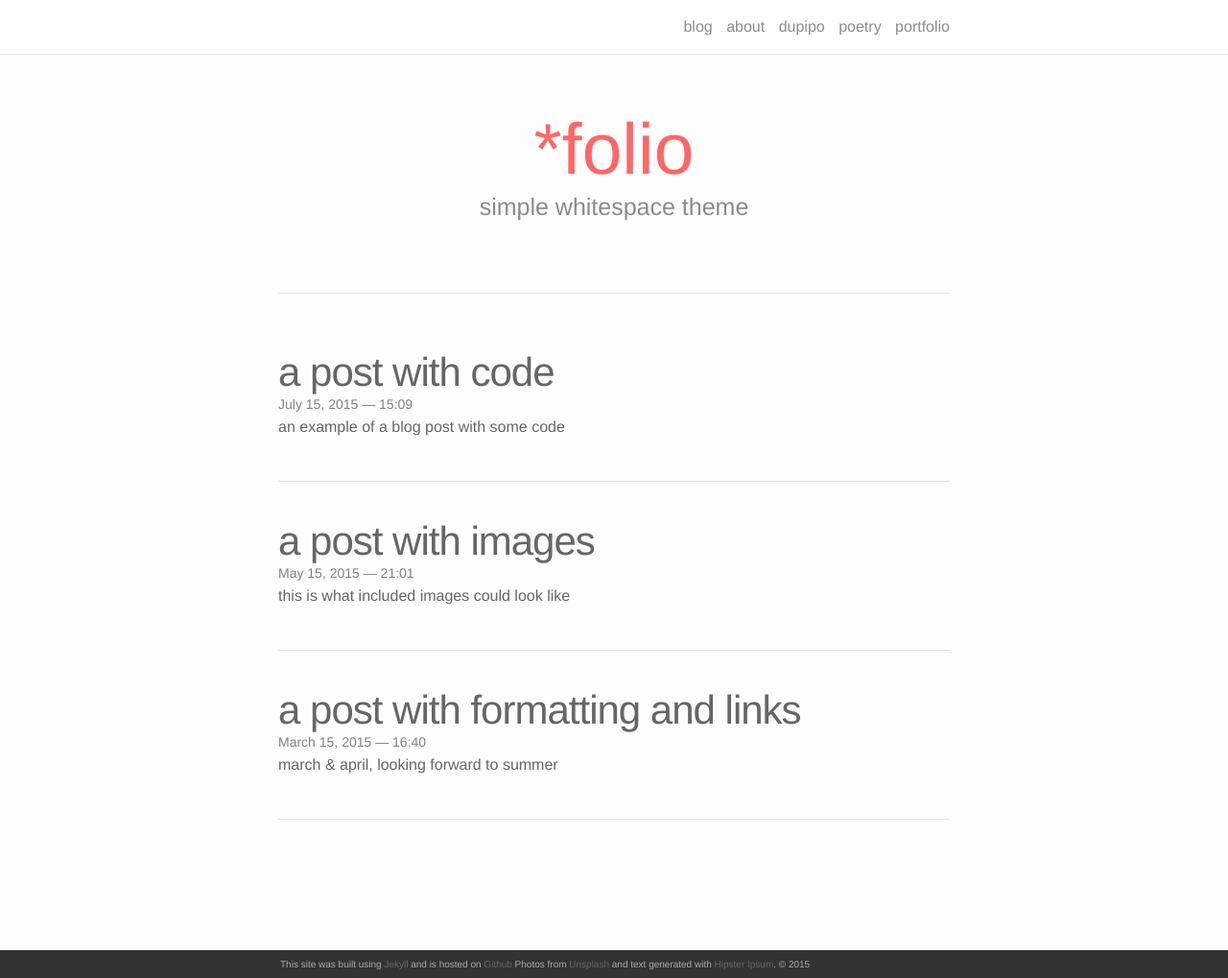
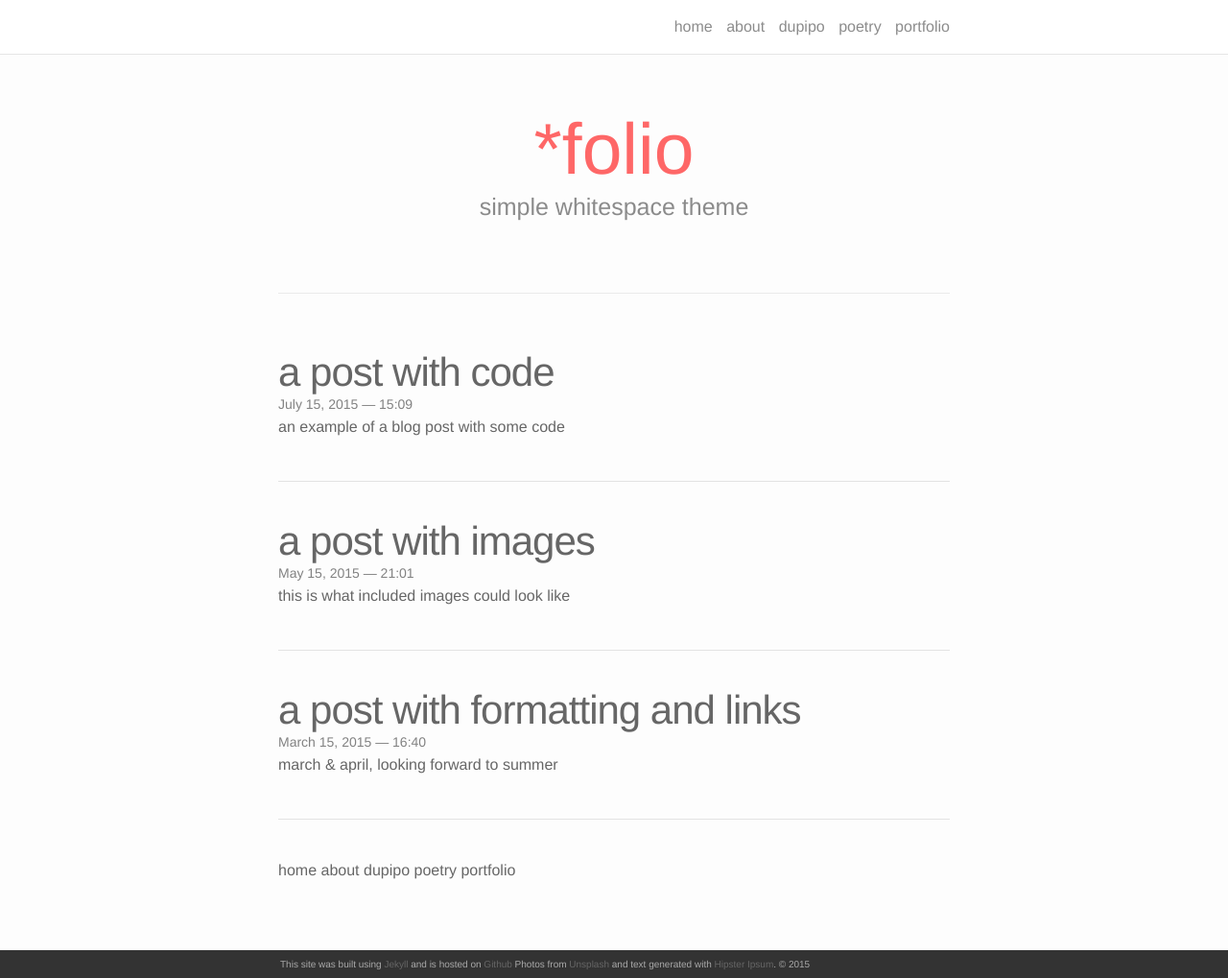
Before and after one commit to florento/florent-jacquemard.github.io, a Jekyll site: the page built from index.html, in a window 1280 px wide and 1019 px high. Shown: the whole window at 96% size. Built offline with Jekyll 4.4.1, drawn with Linux system fonts in a browser that asks for light colours; nearby versions of some CDN libraries; the list of posts is cut into pages by our own code.

Commit message:
copie florent.jacquemard.gitlab.io

```diff
--- a/_includes/footer.html
+++ b/_includes/footer.html
@@ -1,7 +1,9 @@
 <footer class="site-footer">
 
   <div class="wrapper">
-  	<p>This site was built using <a href="http://jekyllrb.com" target="_blank">Jekyll</a> and is hosted on <a href="https://github.com" target="_blank">Github</a> Photos from <a href="https://unsplash.com" target="_blank">Unsplash</a> and text generated with <a href="http://hipsum.co" target="_blank">Hipster Ipsum</a>. &#169; 2015</p>
+  	<p>This site was built using <a href="http://jekyllrb.com" target="_blank">Jekyll</a> and is hosted on <a href="https://github.com" target="_blank">Github</a>
+  	Photos from <a href="https://unsplash.com" target="_blank">Unsplash</a>
+  	and text generated with <a href="http://hipsum.co" target="_blank">Hipster Ipsum</a>. &#169; 2015</p>
   </div>
 
 </footer>
--- a/_includes/header.html
+++ b/_includes/header.html
@@ -6,12 +6,14 @@
 
       <div class="trigger">
         <!-- {{ site.title }} instead of blog -->
-        <a class="page-link" href="{{ site.baseurl }}/">blog</a>
+        <a class="page-link" href="{{ site.baseurl }}/">home</a>
 
         {% for page in site.pages %}
-          {% if page.title %}
-          <a class="page-link" href="{{ page.url | prepend: site.baseurl }}">{{ page.title }}</a>
-          {% endif %}
+          {% unless page.exclude_from_nav %}
+            {% if page.title %}
+            <a class="page-link" href="{{ page.url | prepend: site.baseurl }}">{{ page.title }}</a>
+            {% endif %}
+          {% endunless %}
         {% endfor %}
 
       </div>
--- a/index.html
+++ b/index.html
@@ -22,3 +22,13 @@
       </li>
     {% endfor %}
 </ul>
+
+<div class="trigger">
+<!-- {{ site.title }} instead of blog -->
+<a class="page-link" href="{{ site.baseurl }}/">home</a>
+  {% for page in site.pages %}
+    {% if page.title %}
+    <a class="page-link" href="{{ page.url | prepend: site.baseurl }}">{{ page.title }}</a>
+    {% endif %}
+  {% endfor %}
+</div>
```
